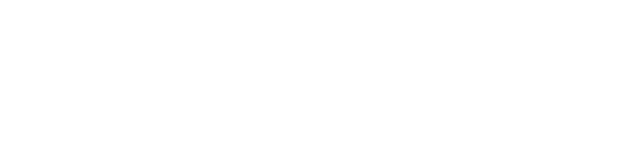
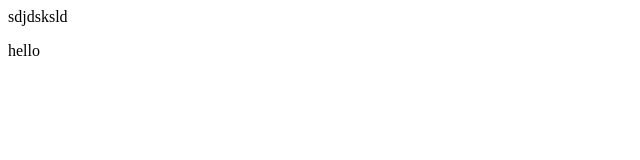
Before and after one commit to yinbangzhao/gitDemo, a plain HTML site: page home.html in a window 1280 px wide. Shown: the whole page, without its empty margins (0-640 px from the left). Drawn offline with Linux system fonts and the light colour scheme.

Commit message:
back version

```diff
--- a/home.html
+++ b/home.html
@@ -6,6 +6,7 @@
     <title>Document</title>
 </head>
 <body>
-    <div></div>
+    <div>sdjdsksld</div>
+    <p>hello</p>
 </body>
 </html>
```
